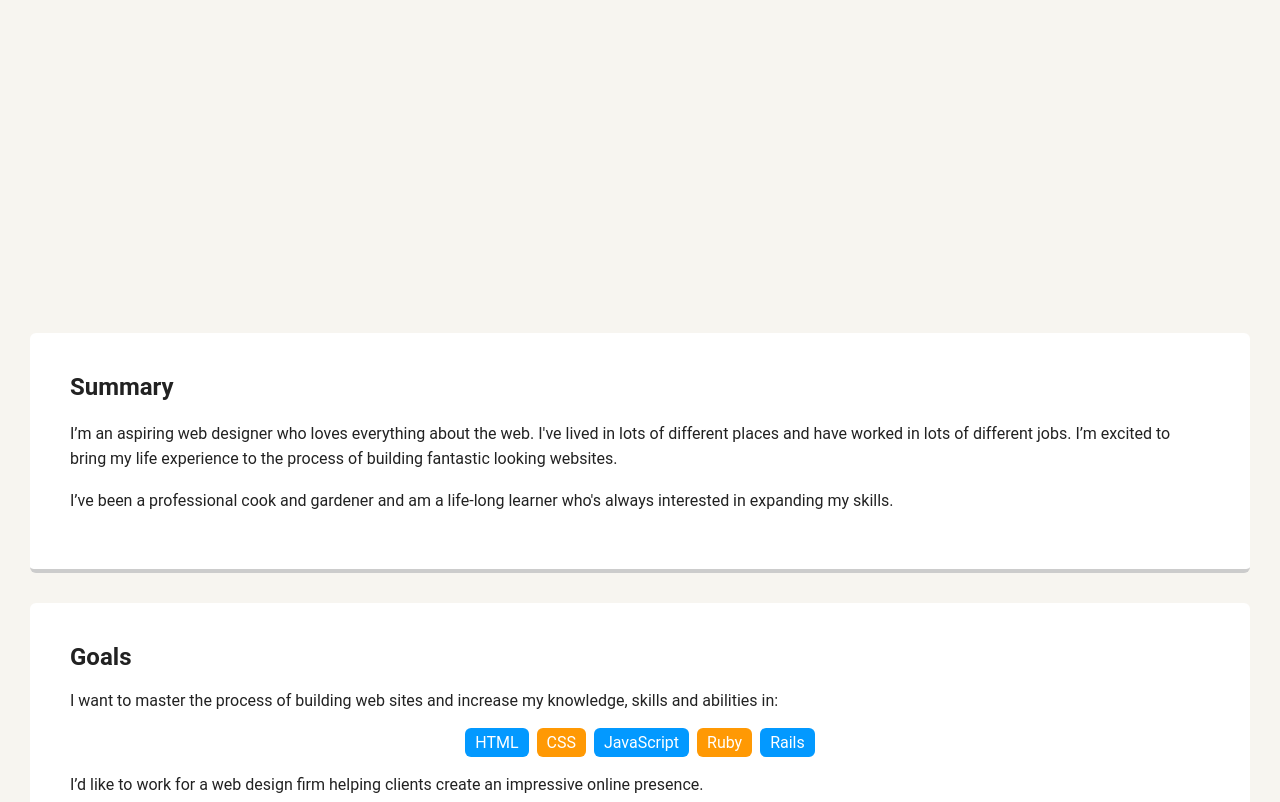
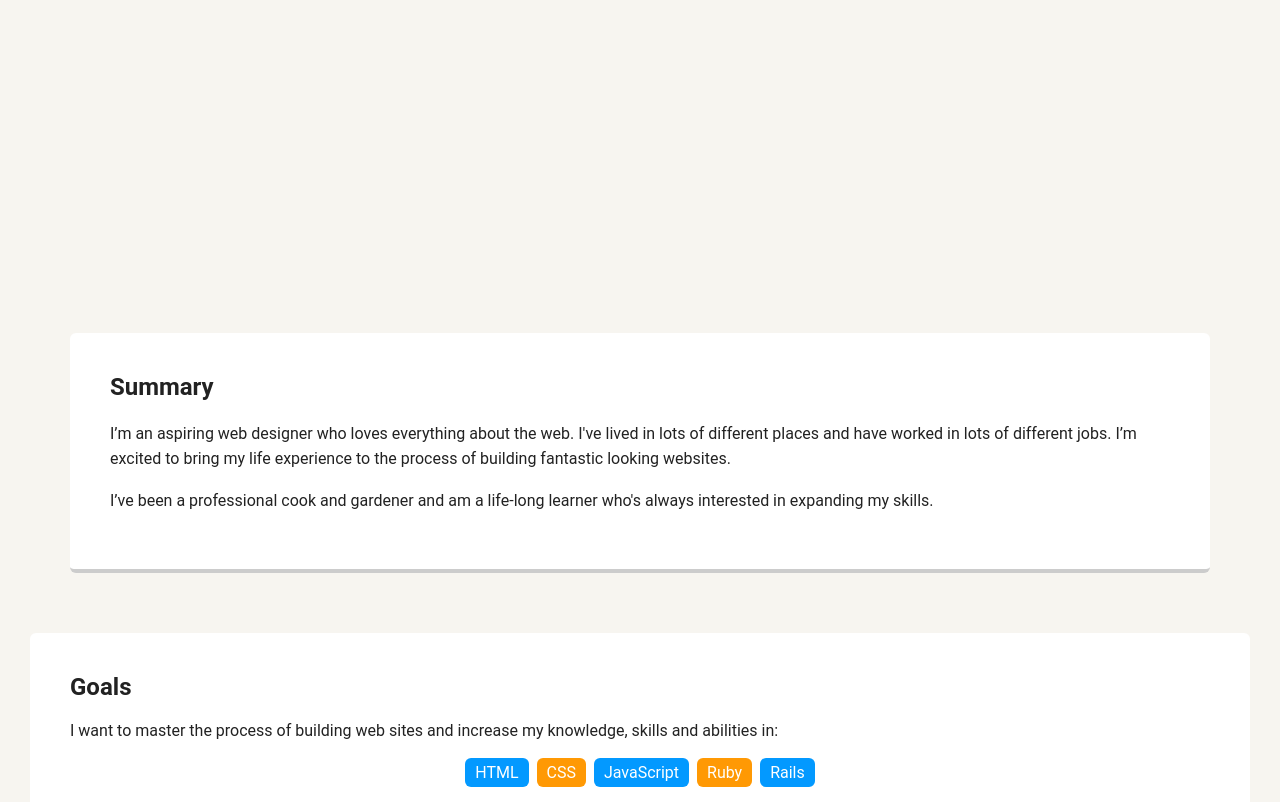
Before and after one commit to mdfaisal8055/Portfolio, a plain HTML site: page resume1.html in a window 1280 px wide. Shown: the part 278-1080 px from the top of the page. Drawn offline with Linux system fonts and the light colour scheme.

Commit message:
Update resume1.html

```diff
--- a/resume1.html
+++ b/resume1.html
@@ -10,7 +10,7 @@
       <p class="tag location">St.Louis, Missouri </p>
     </header>
   <body>
-  <main class="Summary">
+  <main class="flex">
       <div class="card">
         <h2>Summary</h2>
         <p>I’m an aspiring web designer who loves everything about the web. I've lived in lots of different places and have worked in lots of different jobs. I’m excited to bring my life experience to the process of building fantastic looking websites.</p>
```
